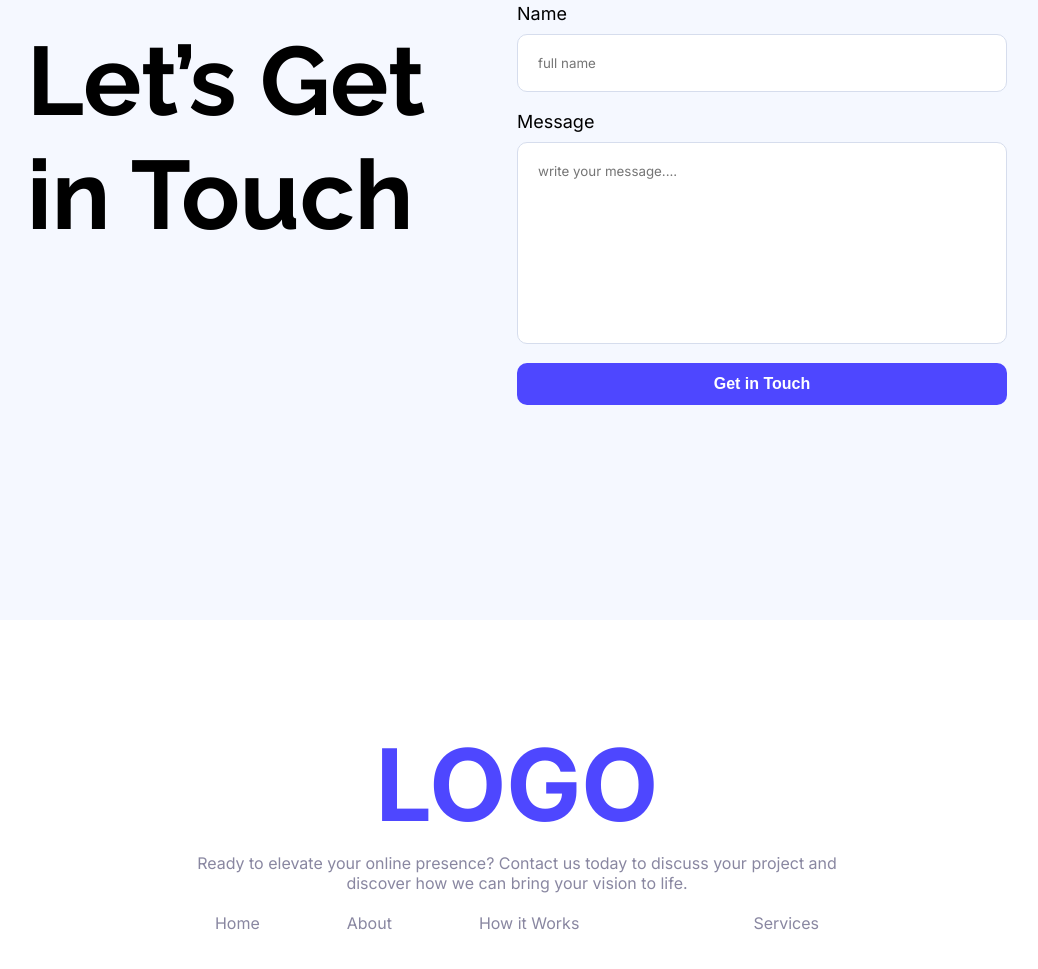
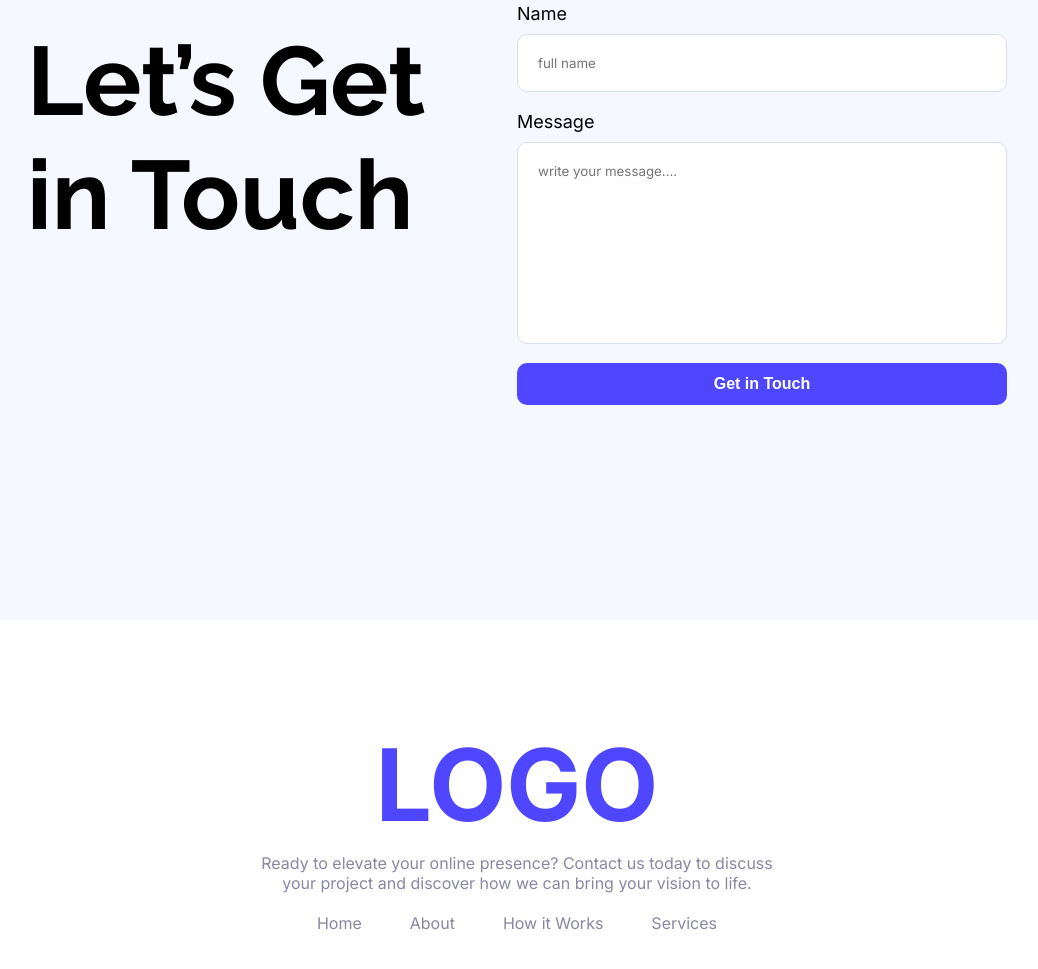
Before and after one commit to muntasir24/Programming-Hero, a plain HTML site: page Assignment-01/index.html in a window 1280 px wide. Shown: the part 3064-4033 px from the top of the page, without its empty margins (123-1161 px from the left). Drawn offline with Linux system fonts and the light colour scheme.

Commit message:
footer section fixed

```diff
--- a/Assignment-01/Styles/style.css
+++ b/Assignment-01/Styles/style.css
@@ -288,7 +288,7 @@ margin-bottom: 8px;
 }
 .footer{
     text-align: center;
-    padding:104px 5% ;
+    padding:104px 10%;
     background-color: white;
 
 }
@@ -302,9 +302,12 @@ margin-bottom: 8px;
  max-width: 60%;
 }
 .footer-links{
+
     display: flex;
-    justify-content: space-around;
+justify-content: center;
+    gap:48px ;
 margin-top: 20px;
+
 }
 
 .footer-links a{
--- a/Assignment-01/index.html
+++ b/Assignment-01/index.html
@@ -148,7 +148,7 @@ Let’s Get in Touch
    <footer class=" footer inter-normal">
 <div class="footer-content">
     <h1 class="flogo">LOGO</h1>
-<p class="footer-description"> Ready to elevate your online presence? Contact us today to discuss your project and discover how we can bring your vision to life.</p>
+<p class="footer-description"> Ready to elevate your online presence? Contact us today to discuss <br> your project and discover how we can bring your vision to life.</p>
 <div class="footer-links">
   <a href="#" class="footer-link">
     <p>Home</p>
@@ -158,12 +158,11 @@ Let’s Get in Touch
   </a><a href="#" class="footer-link">
     <p>How it Works</p>
   </a><a href="#" class="footer-link">
-    <p></p>
-  </a><a href="#" class="footer-link">
     <p>Services</p>
   </a>
 </div>
 </div>
+
    </footer>
 
 </body>
```
